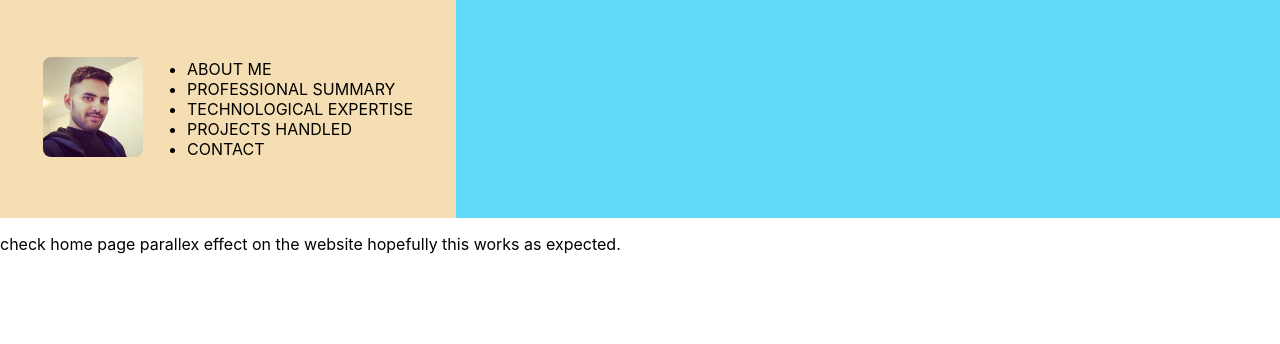
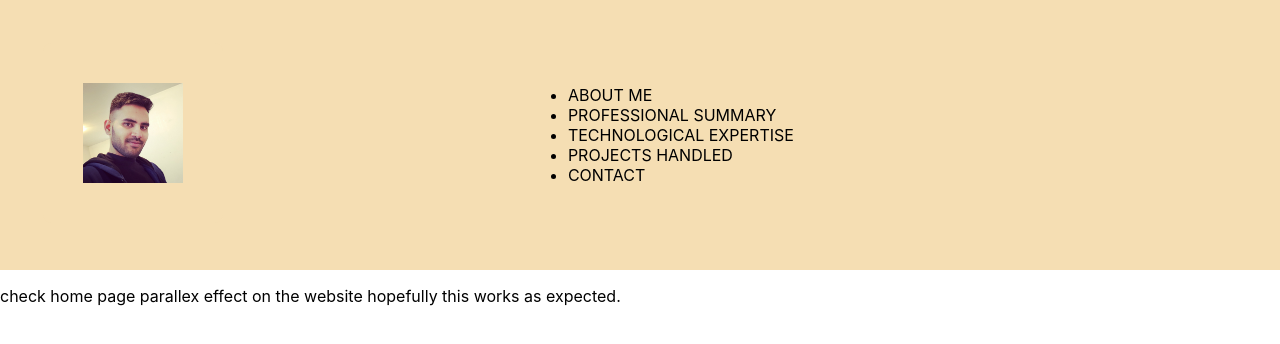
Before and after one commit to KiranAddagarla/ReactWebApplication, a React (Create React App) app: page / in a window 1280 px wide. Shown: the top 344 px of the page. Built offline with nearby package versions, Linux system fonts and the light colour scheme.

Commit message:
commit header section 3

```diff
--- a/src/App.css
+++ b/src/App.css
@@ -43,12 +43,12 @@
 
 }
 
-.headerContainer{
+.headerSection.headerContainer{
   padding: 40px;
   background-color: wheat;
 }
 
-.myPicture{
+.headerSection.headerContainer.myPicture{
   width: 100px;
   height: 100px;
   border-radius: 8px;
--- a/src/components/headerSection.js
+++ b/src/components/headerSection.js
@@ -6,10 +6,10 @@ const HeaderSection = () =>{
     return (
         <header>
             <div className = 'headerSection'>
-                <table className = 'headerContainer'>
+                <table className = 'headerSection headerContainer'>
                     <tr>
                         <td>
-                            <img className = 'myPicture' src = {mypicture} />
+                            <img className = 'headerSection headerContainer myPicture' src = {mypicture} />
                         </td>
                         <td>
                             <div>
```
